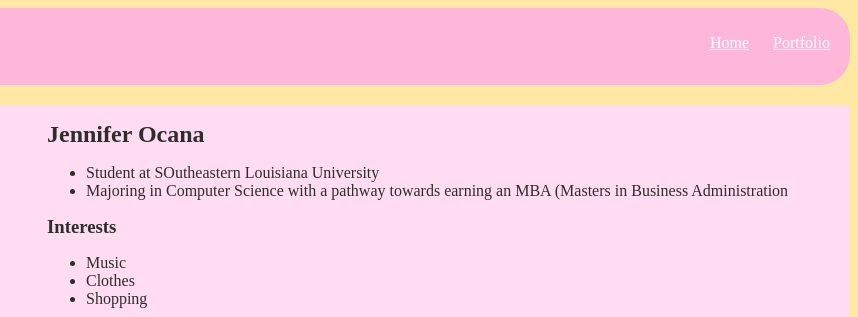
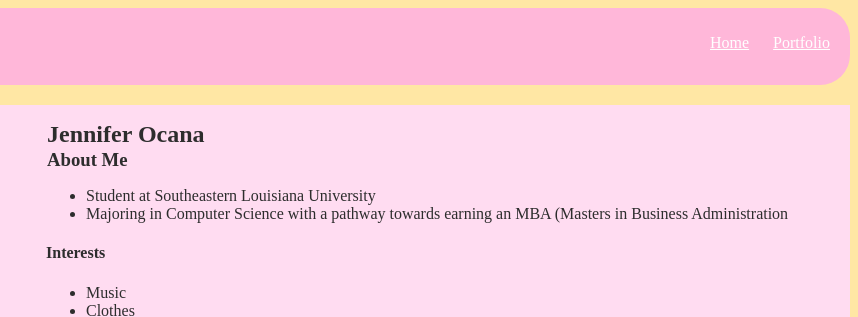
Before and after one commit to JenniferOcana/JenniferOcana.github.io, a plain HTML site: page index.html in a window 1280 px wide. Shown: the top 317 px of the page, 422-1280 px from the left. Drawn offline with Linux system fonts and the light colour scheme.

Commit message:
Update index.html

```diff
--- a/index.html
+++ b/index.html
@@ -33,13 +33,14 @@
                     <h2> Jennifer Ocana </h2>
                     <!-- About Me -->
                     <div id="About Me">
+                        <h3>About Me</h3>
                     <ul>
-                        <li> Student at SOutheastern Louisiana University</li>
+                        <li> Student at Southeastern Louisiana University</li>
                         <li> Majoring in Computer Science with a pathway towards earning an MBA (Masters in Business Administration</li>
                     </ul>
                     <!-- Interests Section-->
                     <div id="Interests">
-                        <h3>Interests</h3>
+                        <h4>Interests</h4>
                         <ul>
                             <li>Music</li>
                             <li>Clothes</li>
```
